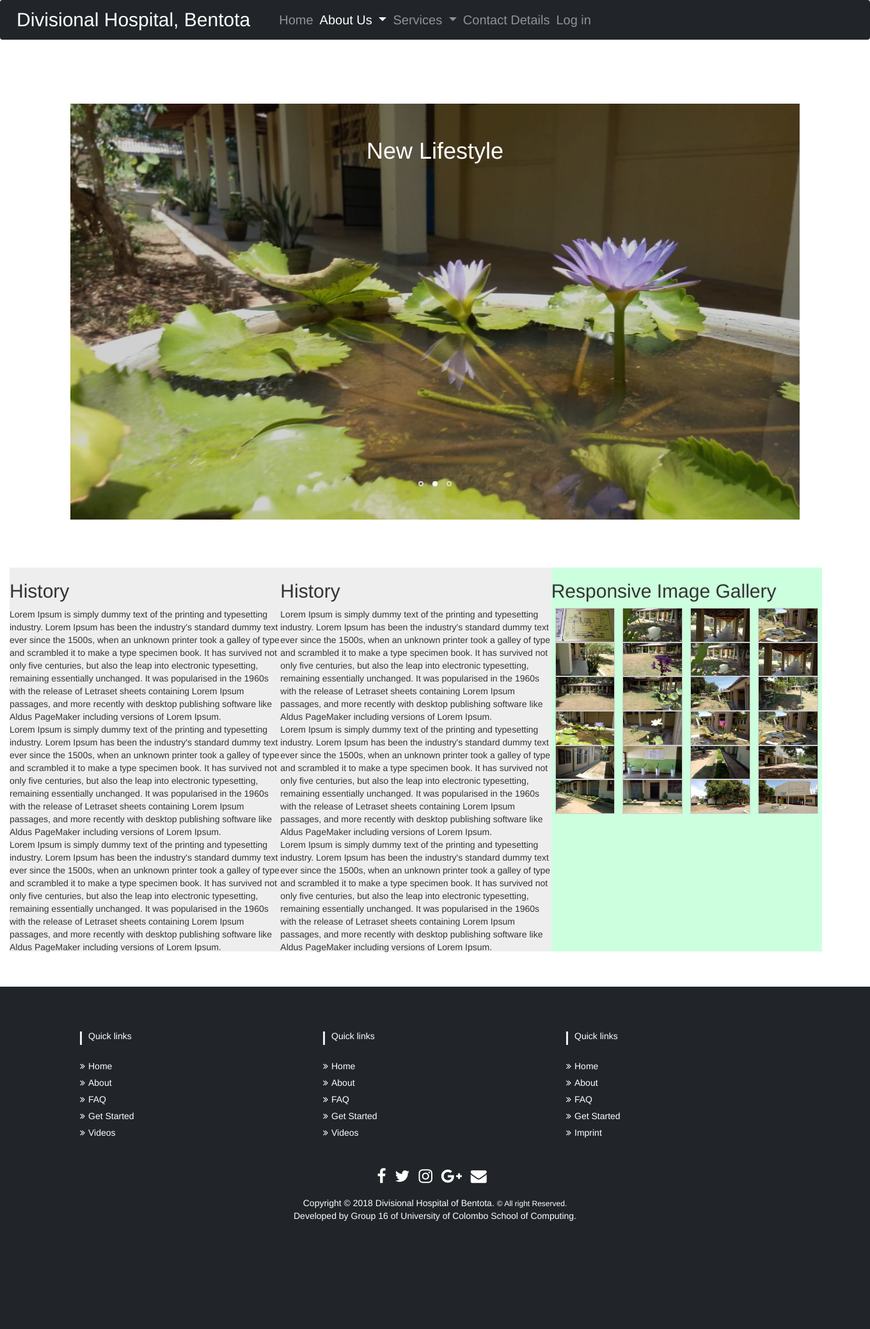
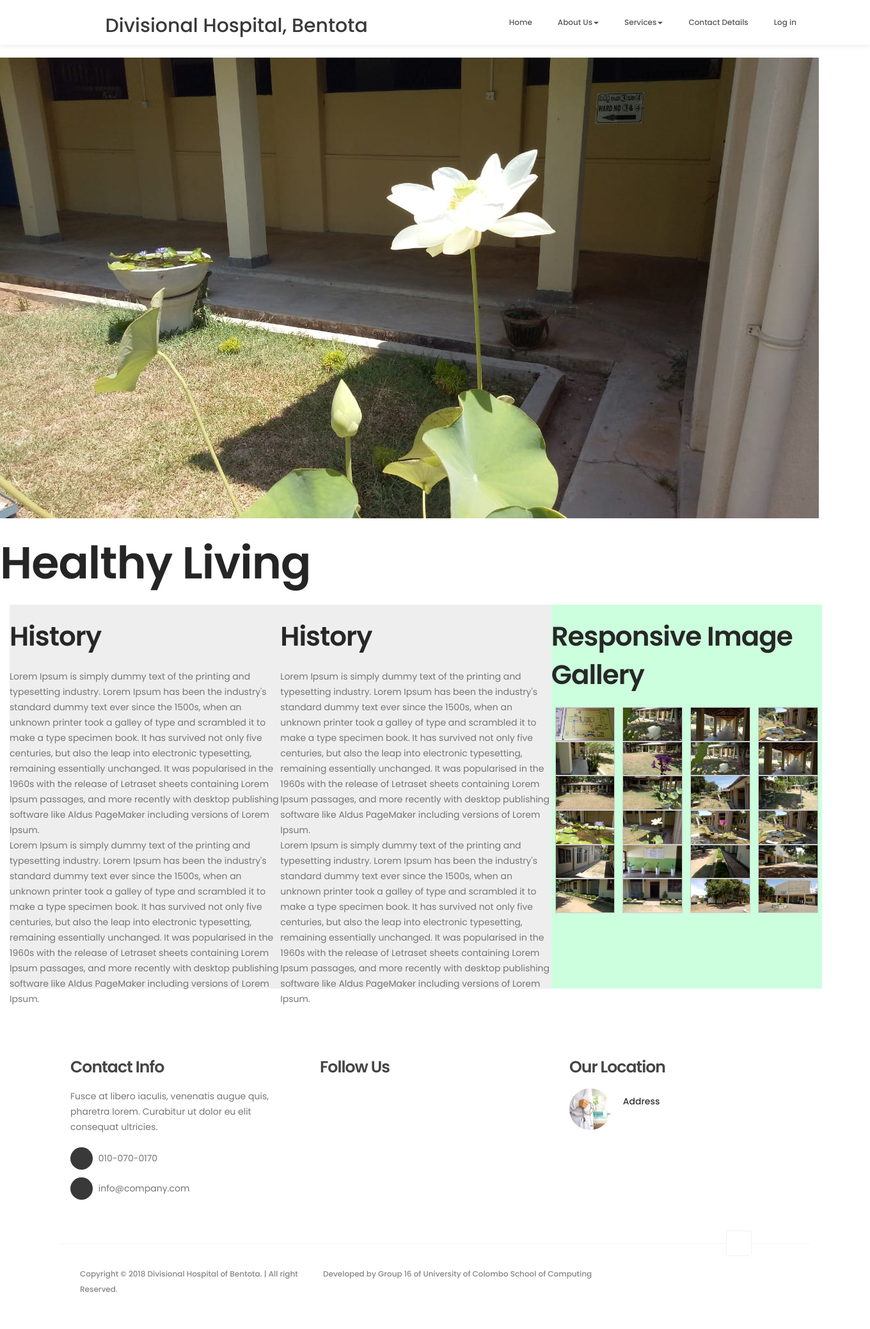
Before and after one commit to Niweera/gp, a PHP site: page /gp/about in a window 1360 px wide. Shown: the whole page at 64% size. Before the commit the page ends 1908 px from the top, so only its background shows below. Run offline with PHP 8.4, Linux system fonts and the light colour scheme; some libraries are stand-ins or nearby versions; some web fonts are replaced.

Commit message:
Update home page

```diff
--- a/about/index.php
+++ b/about/index.php
@@ -2,18 +2,17 @@
 	session_start();
     include '../dbconf/dbh.php';
 ?>
+
 <!DOCTYPE html>
 <html lang="en">
 <head>
     <meta charset="UTF-8">
     <meta name="viewport" content="width=device-width, user-scalable=no, initial-scale=1.0, maximum-scale=1.0, minimum-scale=1.0">
     <meta http-equiv="X-UA-Compatible" content="ie-edge">
+
     <title>Home</title>
+
     <link rel="shortcut icon" type="image/png" href="https://www.niwder.me/tvdb/logo.jpg"/>
-    <link rel="stylesheet" href="https://stackpath.bootstrapcdn.com/bootstrap/4.1.3/css/bootstrap.min.css" integrity="sha384-MCw98/SFnGE8fJT3GXwEOngsV7Zt27NXFoaoApmYm81iuXoPkFOJwJ8ERdknLPMO" crossorigin="anonymous">
-
-    <link href="https://maxcdn.bootstrapcdn.com/bootstrap/4.0.0/css/bootstrap.min.css" rel="stylesheet" id="bootstrap-css">
-    <link href="https://maxcdn.bootstrapcdn.com/font-awesome/4.7.0/css/font-awesome.min.css" rel="stylesheet">
 
      <link rel="stylesheet" href="../css/bootstrap.min.css">
      <link rel="stylesheet" href="../css/font-awesome.min.css">
@@ -21,48 +20,50 @@
      <link rel="stylesheet" href="../css/owl.carousel.css">
      <link rel="stylesheet" href="../css/owl.theme.default.min.css">
 
+
     <!--MAIN-->
     <link rel="stylesheet" href="../styles.css"/>
     <link rel="stylesheet" href="main.css">
+    <link rel="stylesheet" href="../css/tooplate-style.css">
 
 
 
 
 </head>
 <body>
-<!--Header navigation bar for the website-->
-<nav class="navbar navbar-expand-lg navbar-dark" style="background-color: #212529;">
-    <a class="navbar-brand" href="./">Divisional Hospital, Bentota</a>
-    <button class="navbar-toggler" type="button" data-toggle="collapse" data-target="#navbarSupportedContent" aria-controls="navbarSupportedContent" aria-expanded="false" aria-label="Toggle navigation">
-        <span class="navbar-toggler-icon"></span>
-    </button>
+ <!-- MENU -->
+     <section class="navbar navbar-default navbar-static-top" role="navigation">
+          <div class="container">
 
-    <div class="navbar-collapse collapse w-100 order-3 dual-collapse2" id="navbarSupportedContent">
-        <ul class="navbar-nav ml-auto">
+               <div class="navbar-header">
+
+                    <!-- lOGO TEXT HERE -->
+                    <a href="../" class="navbar-brand"><i class="fa fa-h-square"></i>&nbsp &nbsp Divisional Hospital, Bentota</a>
+               </div>
+
+               <!-- MENU LINKS -->
+               <div class="collapse navbar-collapse">
+                    <ul class="nav navbar-nav navbar-right">
                          <li class="nav-item">
-            <a class="nav-link" href="<?php if (isset($_SESSION['userid'])) {include './homelink.php';}else{echo "../";}?>"><?php if (isset($_SESSION['userid'])) { include '../homename.php';}else{echo "";}?> Home<span class="sr-only">(current)</span></a>
+                            <a class="nav-link" href="<?php if (isset($_SESSION['userid'])) {include '../homelink.php';}else{echo "../";}?>"><?php if (isset($_SESSION['userid'])) { include '../homename.php';}else{echo "";}?> Home<span class="sr-only">(current)</span></a>
                         </li>
-        <li class="nav-item dropdown">
-            <a class="nav-link dropdown-toggle active" href="#" id="navbarDropdown" role="button" data-toggle="dropdown" aria-haspopup="true" aria-expanded="false">
-            About Us
-            </a>
-            <div class="dropdown-menu" aria-labelledby="navbarDropdown">
-                <a class="dropdown-item active" href="./about">Overview</a>
-                <a class="dropdown-item" href="#">Vision & Mission</a>
-            </div>
+
+                         <li class="dropdown">
+                            <a href="#" class="dropdown-toggle" data-toggle="dropdown">About Us<b class="caret"></b></a>
+                                <ul class="dropdown-menu">
+                                    <li><a href="./about">Overview</a></li>
+                                    <li><a href="index-video.html">Vission & Mission</a></li>
+                                </ul>
                         </li>
-        <li class="nav-item dropdown">
-            <a class="nav-link dropdown-toggle" href="#" id="navbarDropdown" role="button" data-toggle="dropdown" aria-haspopup="true" aria-expanded="false">
-            Services
-            </a>
-            <div class="dropdown-menu" aria-labelledby="navbarDropdown">
-                <a class="dropdown-item" href="#">Clinic Services</a>
-                <a class="dropdown-item" href="#">OPD Services</a>
-            </div>
+                        <li class="dropdown">
+                            <a href="#" class="dropdown-toggle" data-toggle="dropdown">Services<b class="caret"></b></a>
+                                <ul class="dropdown-menu">
+                                    <li><a href="./about">Clinic Services</a></li>
+                                    <li><a href="index-video.html">OPD Services</a></li>
+                                </ul>
                         </li>
-        <li class="nav-item">
-            <a class="nav-link" href="./#">Contact Details</a>
-        </li>
+
+                         <li><a href="#" class="smoothScroll">Contact Details</a></li>
                          <li class="nav-item">
                             <?php
                                 if(!isset($_SESSION['userid'])){
@@ -72,59 +73,28 @@
                                         }
                             ?>
                         </li>
-
                     </ul>
-    </div>
-</nav>
-<!--End of the Header navigation bar for the website-->
-<br>
- <!-- HOME -->
-     <section id="home" class="slider" data-stellar-background-ratio="0.5">
-          <div class="container">
-               <div class="row">
-
-                         <div class="owl-carousel owl-theme">
-                              <div class="item item-first">
-                                   <div class="caption">
-                                        <div class="col-md-offset-1 col-md-10">
-                                             <h1>Your Hospital</h1>
-                                        </div>
-                                   </div>
-                              </div>
-
-                              <div class="item item-second">
-                                   <div class="caption">
-                                        <div class="col-md-offset-1 col-md-10">
-                                             <h1>New Lifestyle</h1>
-                                        </div>
-                                   </div>
-                              </div>
-
-                              <div class="item item-third">
-                                   <div class="caption">
-                                        <div class="col-md-offset-1 col-md-10">
-                                             <h1>Healthy Living</h1>
-                                        </div>
-                                   </div>
-                              </div>
                </div>
 
           </div>
+     </section>
+<br>
+ <!-- HOME -->
+  <div class="head-image">
+    <img src="../images/14.jpeg" alt="about">
+    <h1>Healthy Living</h1>
   </div>
-     </section>
 
   <div class="column">
     <div class="column-1">
       <h2>History</h2>
       <p>Lorem Ipsum is simply dummy text of the printing and typesetting industry. Lorem Ipsum has been the industry's standard dummy text ever since the 1500s, when an unknown printer took a galley of type and scrambled it to make a type specimen book. It has survived not only five centuries, but also the leap into electronic typesetting, remaining essentially unchanged. It was popularised in the 1960s with the release of Letraset sheets containing Lorem Ipsum passages, and more recently with desktop publishing software like Aldus PageMaker including versions of Lorem Ipsum.<br>
-            Lorem Ipsum is simply dummy text of the printing and typesetting industry. Lorem Ipsum has been the industry's standard dummy text ever since the 1500s, when an unknown printer took a galley of type and scrambled it to make a type specimen book. It has survived not only five centuries, but also the leap into electronic typesetting, remaining essentially unchanged. It was popularised in the 1960s with the release of Letraset sheets containing Lorem Ipsum passages, and more recently with desktop publishing software like Aldus PageMaker including versions of Lorem Ipsum.<br>
             Lorem Ipsum is simply dummy text of the printing and typesetting industry. Lorem Ipsum has been the industry's standard dummy text ever since the 1500s, when an unknown printer took a galley of type and scrambled it to make a type specimen book. It has survived not only five centuries, but also the leap into electronic typesetting, remaining essentially unchanged. It was popularised in the 1960s with the release of Letraset sheets containing Lorem Ipsum passages, and more recently with desktop publishing software like Aldus PageMaker including versions of Lorem Ipsum.
         </p>
     </div><!--column-1-->
     <div class="column-1">
       <h2>History</h2>
       <p>Lorem Ipsum is simply dummy text of the printing and typesetting industry. Lorem Ipsum has been the industry's standard dummy text ever since the 1500s, when an unknown printer took a galley of type and scrambled it to make a type specimen book. It has survived not only five centuries, but also the leap into electronic typesetting, remaining essentially unchanged. It was popularised in the 1960s with the release of Letraset sheets containing Lorem Ipsum passages, and more recently with desktop publishing software like Aldus PageMaker including versions of Lorem Ipsum.<br>
-            Lorem Ipsum is simply dummy text of the printing and typesetting industry. Lorem Ipsum has been the industry's standard dummy text ever since the 1500s, when an unknown printer took a galley of type and scrambled it to make a type specimen book. It has survived not only five centuries, but also the leap into electronic typesetting, remaining essentially unchanged. It was popularised in the 1960s with the release of Letraset sheets containing Lorem Ipsum passages, and more recently with desktop publishing software like Aldus PageMaker including versions of Lorem Ipsum.<br>
             Lorem Ipsum is simply dummy text of the printing and typesetting industry. Lorem Ipsum has been the industry's standard dummy text ever since the 1500s, when an unknown printer took a galley of type and scrambled it to make a type specimen book. It has survived not only five centuries, but also the leap into electronic typesetting, remaining essentially unchanged. It was popularised in the 1960s with the release of Letraset sheets containing Lorem Ipsum passages, and more recently with desktop publishing software like Aldus PageMaker including versions of Lorem Ipsum.
 
         </p>
@@ -308,7 +278,73 @@
 
     </div><!--column-2-->
   </div><!--column-->
-<br>
+
+   <!-- FOOTER -->
+     <footer data-stellar-background-ratio="5">
+          <div class="container">
+               <div class="row">
+
+                    <div class="col-md-4 col-sm-4">
+                         <div class="footer-thumb">
+                              <h4 class="wow fadeInUp" data-wow-delay="0.4s">Contact Info</h4>
+                              <p>Fusce at libero iaculis, venenatis augue quis, pharetra lorem. Curabitur ut dolor eu elit consequat ultricies.</p>
+
+                              <div class="contact-info">
+                                   <p><i class="fa fa-phone"></i> 010-070-0170</p>
+                                   <p><i class="fa fa-envelope-o"></i> <a href="#">info@company.com</a></p>
+                              </div>
+                         </div>
+                    </div>
+
+                    <div class="col-md-4 col-sm-4">
+                         <div class="footer-thumb">
+                              <div class="opening-hours">
+                                   <h4 class="wow fadeInUp" data-wow-delay="0.4s">Follow Us</h4>
+                              </div>
+                              <ul class="social-icon">
+                                   <li><a href="#" class="fa fa-facebook-square" attr="facebook icon"></a></li>
+                                   <li><a href="#" class="fa fa-twitter"></a></li>
+                                   <li><a href="#" class="fa fa-instagram"></a></li>
+                                   <li><a href="#" class="fa fa-google-plus"></a></li>
+                              </ul>
+                         </div>
+                    </div>
+
+                    <div class="col-md-4 col-sm-4">
+                         <div class="footer-thumb">
+                              <h4 class="wow fadeInUp" data-wow-delay="0.4s">Our Location</h4>
+                              <div class="latest-stories">
+                                   <div class="stories-image">
+                                        <a href="#"><img src="../images/news-image.jpg" class="img-responsive" alt=""></a>
+                                   </div>
+                                   <div class="stories-info">
+                                        <h5>Address</h5></a>
+                                   </div>
+                              </div>
+                         </div>
+                    </div>
+
+                    <div class="col-md-12 col-sm-12 border-top">
+                         <div class="col-md-4 col-sm-6">
+                              <div class="copyright-text">
+                                   <p>Copyright &copy; 2018 Divisional Hospital of Bentota. | All right Reserved.</p>
+                              </div>
+                         </div>
+                         <div class="col-md-6 col-sm-6">
+                            <div class="copyright-text">
+                               <p>Developed by Group 16 of University of Colombo School of Computing</p>
+                             </div>
+                         </div>
+                         <div class="col-md-2 col-sm-2 text-align-center">
+                              <div class="angle-up-btn">
+                                  <a href="#top" class="smoothScroll wow fadeInUp" data-wow-delay="1.2s"><i class="fa fa-angle-up"></i></a>
+                              </div>
+                         </div>
+                    </div>
+               </div>
+          </div>
+     </footer>
+
 
  <!-- SCRIPTS -->
      <script src="../js/jquery.js"></script>
@@ -320,7 +356,5 @@
      <script src="../js/owl.carousel.min.js"></script>
      <script src="../js/custom.js"></script>
 
-<br>
-<?php
-	include '../footer.php';
-?>
+</body>
+</html>
```
Lines whose indentation alone changed are shown as unchanged.
